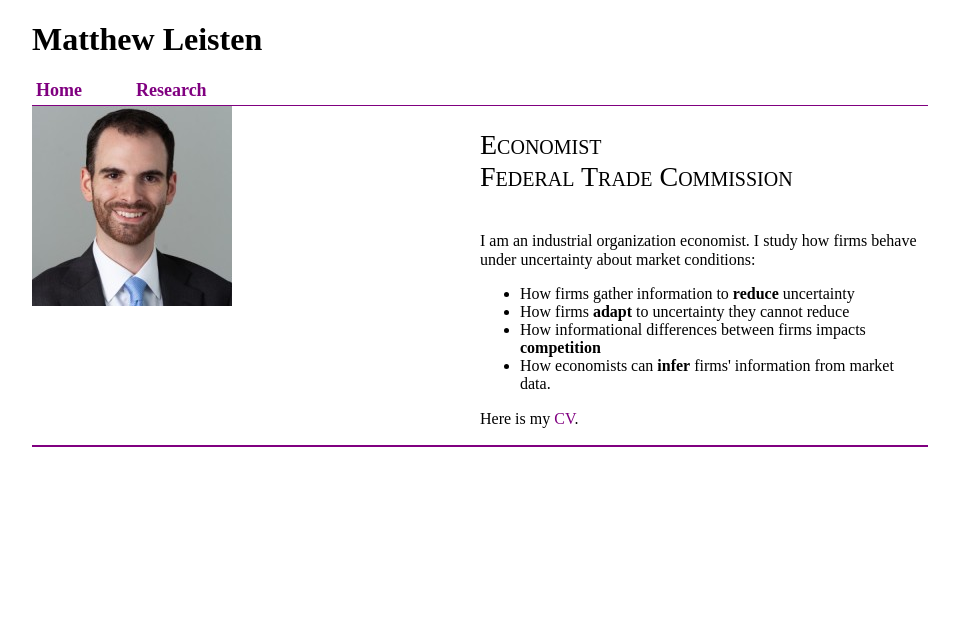
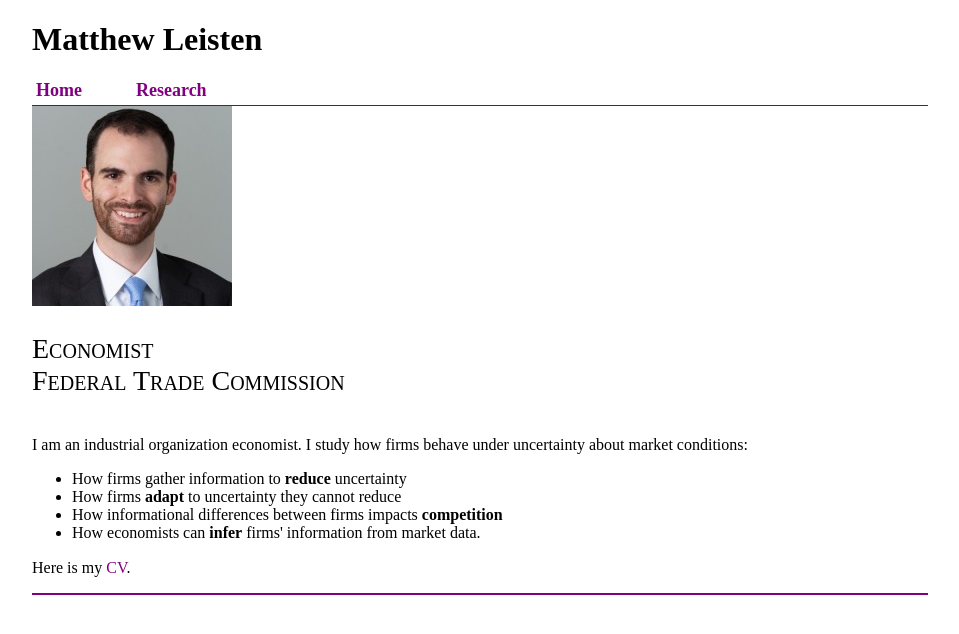
Before and after one commit to mleisten/mleisten.github.io, a Jekyll site: the page index.html, which Jekyll copies as it is, in a window 1280 px wide. Shown: the top 634 px of the page, without its empty margins (160-1119 px from the left). Built offline with Jekyll 4.4.1, drawn with Linux system fonts in a browser that asks for light colours.

Commit message:
Update main.css

```diff
--- a/css/main.css
+++ b/css/main.css
@@ -35,8 +35,7 @@
 }
 .column {
     float: left;
-    vertical-aign: middle;
-    width: 50%
+    vertical-align: middle;
 }
 
 a {
```
